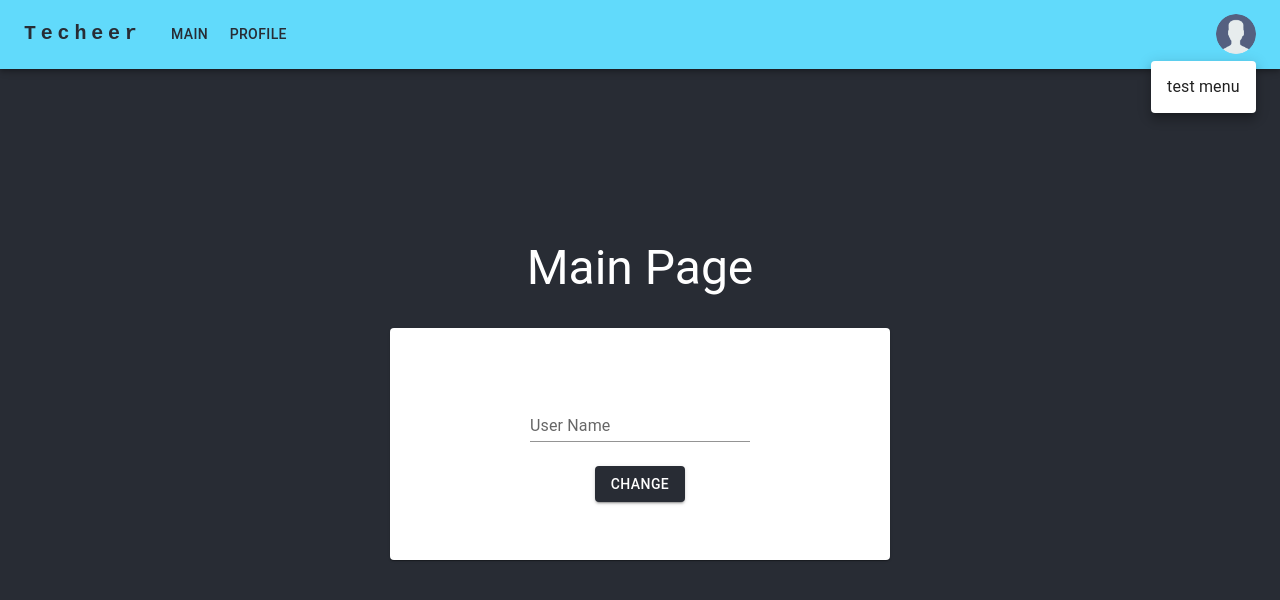
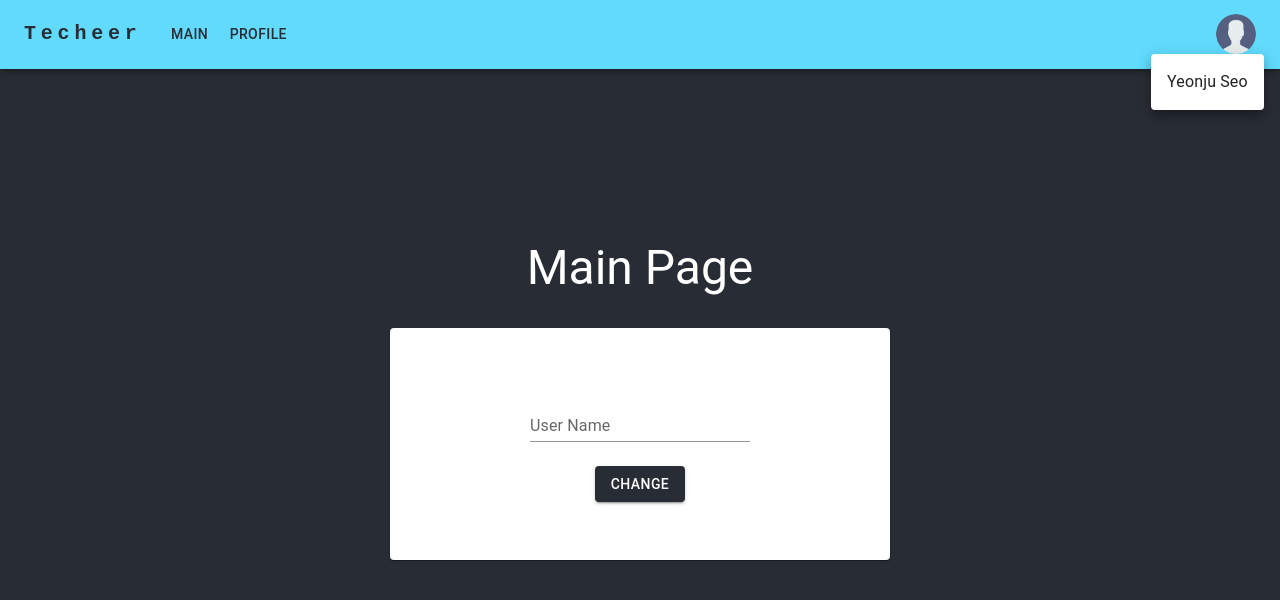
Before and after one commit to h01010/react-mobx-practice, a React (Create React App) app: page / in a window 1280 px wide. Both pictures are taken after a click on the button "User info". Shown: the top 600 px of the page. Built offline with nearby package versions, Linux system fonts and the light colour scheme; the HTML template or start-up script is replaced by a standard one.

Commit message:
feat: add user info popover in navbar

```diff
--- a/src/components/Navbar/index.js
+++ b/src/components/Navbar/index.js
@@ -9,24 +9,24 @@ import {
   Container,
   Button,
   IconButton,
-  Menu,
-  MenuItem
+  Popover
 } from '@mui/material';
 import userIcon from '../../assets/user_icon.png';
 import { StyledAppbar } from './style';
 
 const pages = ['Main', 'Profile'];
 const url = ['/', '/profile'];
+const userName = 'Yeonju Seo';
 
 const Navbar = () => {
   const navigate = useNavigate();
   const [anchorElUser, setAnchorElUser] = useState(null);
 
-  const handleOpenUserMenu = (event) => {
+  const handleOpenUserInfoBox = (event) => {
     setAnchorElUser(event.currentTarget);
   };
 
-  const handleCloseUserMenu = () => {
+  const handleCloseUserInfoBox = () => {
     setAnchorElUser(null);
   };
 
@@ -54,30 +54,21 @@ const Navbar = () => {
 
           <Box className="user_box">
             <Tooltip title="User info">
-              <IconButton onClick={handleOpenUserMenu}>
+              <IconButton onClick={handleOpenUserInfoBox}>
                 <Avatar alt="Remy Sharp" src={userIcon} />
               </IconButton>
             </Tooltip>
-            <Menu
-              sx={{ mt: '45px' }}
-              id="menu-appbar"
+            <Popover
               anchorEl={anchorElUser}
+              open={Boolean(anchorElUser)}
+              onClose={handleCloseUserInfoBox}
               anchorOrigin={{
-                vertical: 'top',
-                horizontal: 'right'
+                vertical: 'bottom',
+                horizontal: 'left'
               }}
-              keepMounted
-              transformOrigin={{
-                vertical: 'top',
-                horizontal: 'right'
-              }}
-              open={Boolean(anchorElUser)}
-              onClose={handleCloseUserMenu}
             >
-              <MenuItem onClick={handleCloseUserMenu}>
-                <Typography textAlign="center">test menu</Typography>
-              </MenuItem>
-            </Menu>
+              <Typography sx={{ p: 2 }}>{userName}</Typography>
+            </Popover>
           </Box>
         </Toolbar>
       </Container>
```
